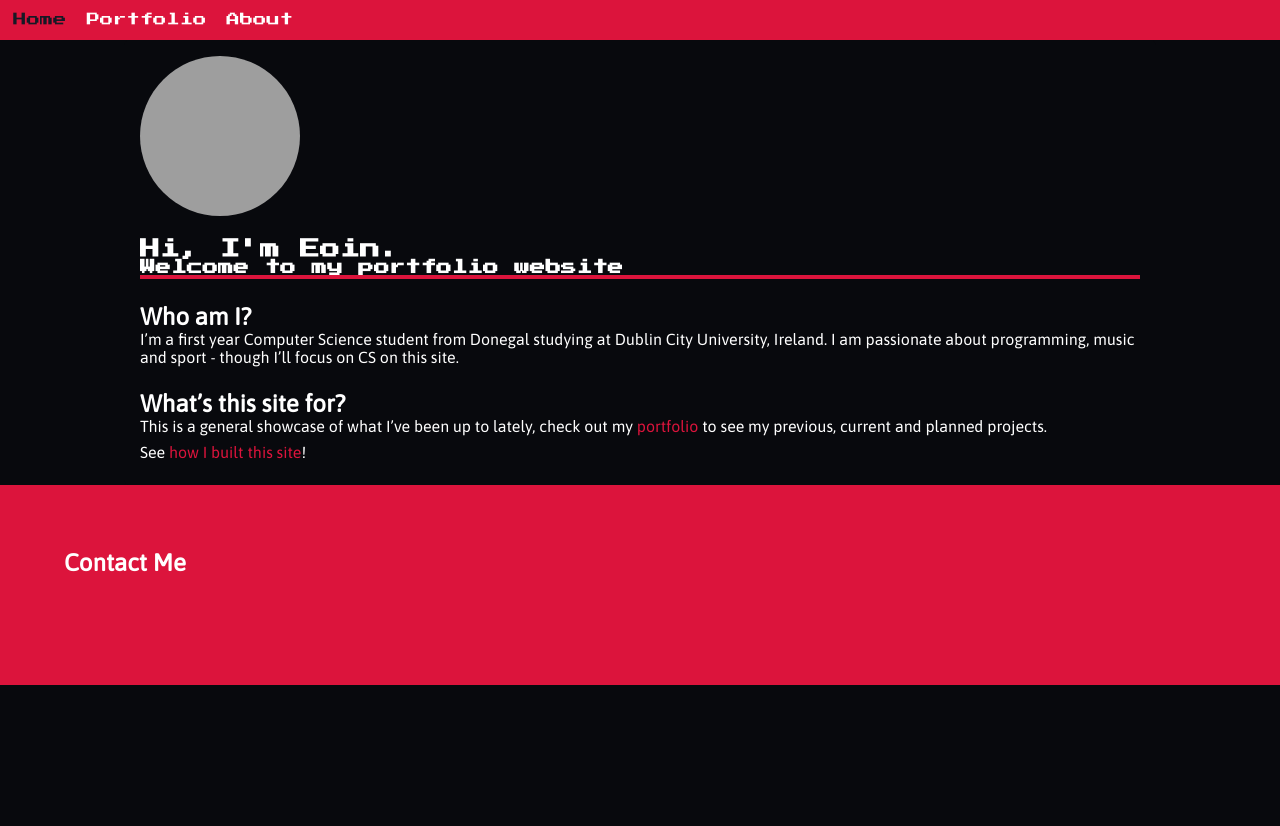
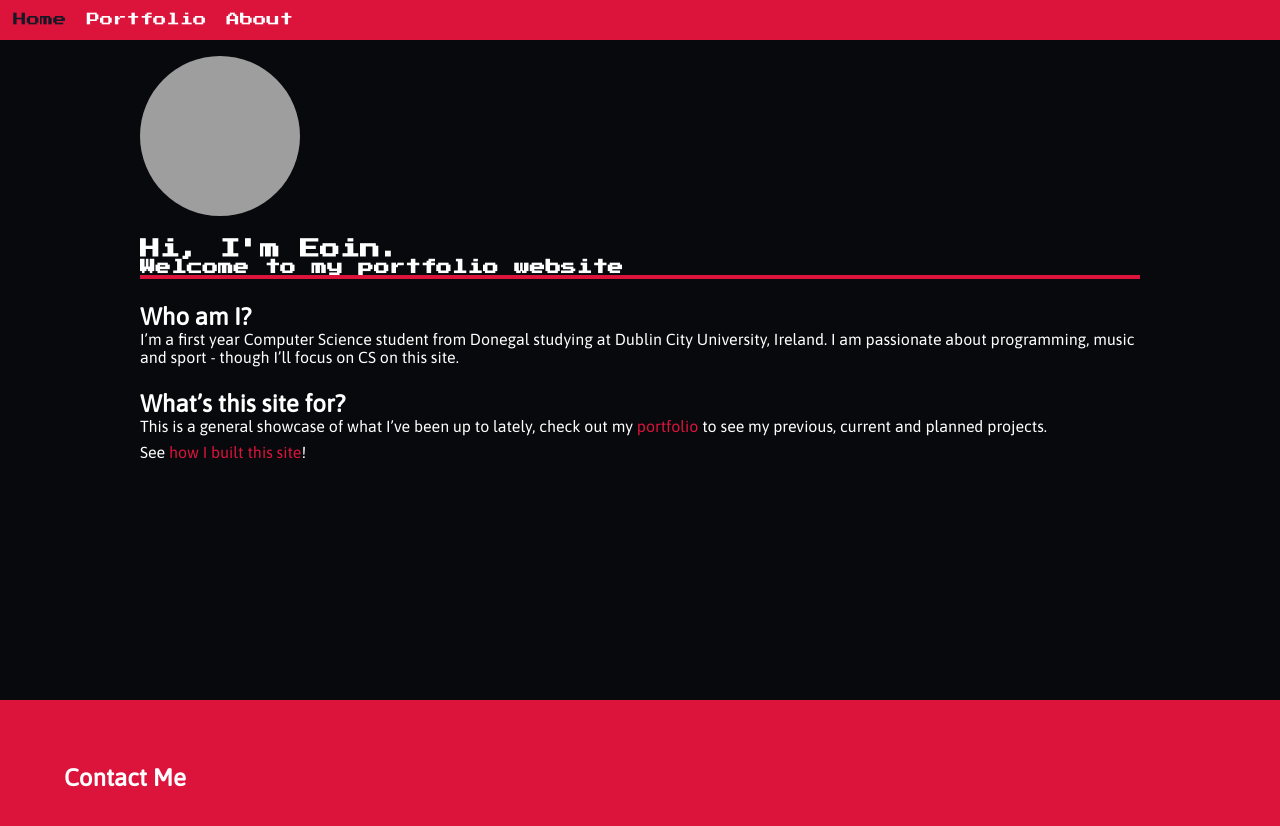
Before and after one commit to eoinparkinson/portfolio-site, a Jekyll site: the page built from index.md, in a window 1280 px wide. Shown: the top 826 px of the page. Built offline with Jekyll 4.4.1, drawn with Linux system fonts in a browser that asks for light colours; a script that is not in the unit is left out; grey boxes are pictures that could not be loaded.

Commit message:
minor layout tweaks

```diff
--- a/assets/css/main.scss
+++ b/assets/css/main.scss
@@ -8,6 +8,7 @@
 @import "post.css";
 @import "footer.css";
 @import "home.css";
+@import "typewriter.css";
 
 * {
 	margin: 0;
@@ -22,6 +23,9 @@ html {
 body {
 	font-family: "Asap", times, serif;
 	background-color: #08090d;
+	display: flex;
+	flex-direction: column;
+	min-height: 100vh;
 }
 
 .code-font {
@@ -51,6 +55,7 @@ pre {
 
 /* content div */
 .content {
+	flex: 1 0 auto;
 	margin: 0 auto;
 	width: 90%;
 	max-width: 90%;
@@ -124,3 +129,7 @@ pre {
 	text-align: center;
 	font-size: 1.5em;
 }
+
+.main-content {
+	text-align: justify;
+}
```
